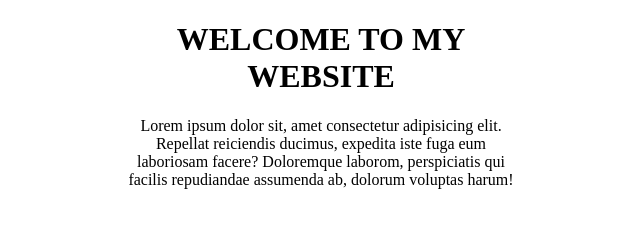
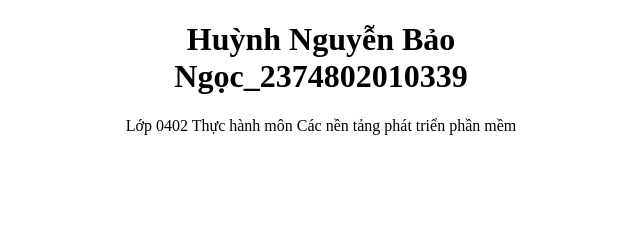
Before and after one commit to Johnny120905/hi, a plain HTML site: page index.html in a window 1280 px wide. Shown: the whole page, without its empty margins (319-959 px from the left). Drawn offline with Linux system fonts and the light colour scheme.

Commit message:
index.html

```diff
--- a/index.html
+++ b/index.html
@@ -9,11 +9,8 @@
 </head>
 <body>
     <div class="container">
-        <h1>WELCOME TO MY WEBSITE</h1>
-        <p>Lorem ipsum dolor sit, amet consectetur adipisicing elit.
-            Repellat reiciendis ducimus, expedita iste fuga eum laboriosam facere?
-            Doloremque laborom, perspiciatis qui facilis repudiandae assumenda ab,
-            dolorum voluptas harum!</p>
+        <h1>Huỳnh Nguyễn Bảo Ngọc_2374802010339</h1>
+        <p>Lớp 0402 Thực hành môn Các nền tảng phát triển phần mềm </p>
     </div>
 </body>
 </html>
```
